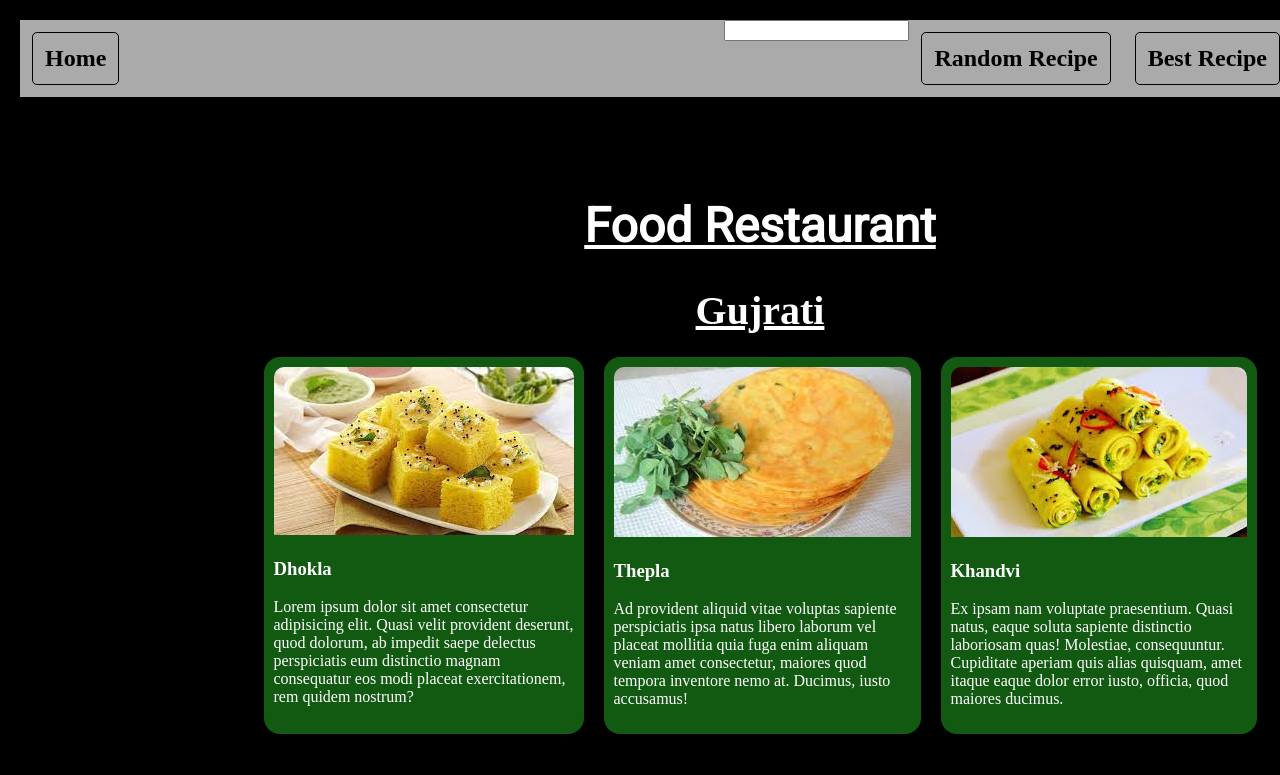
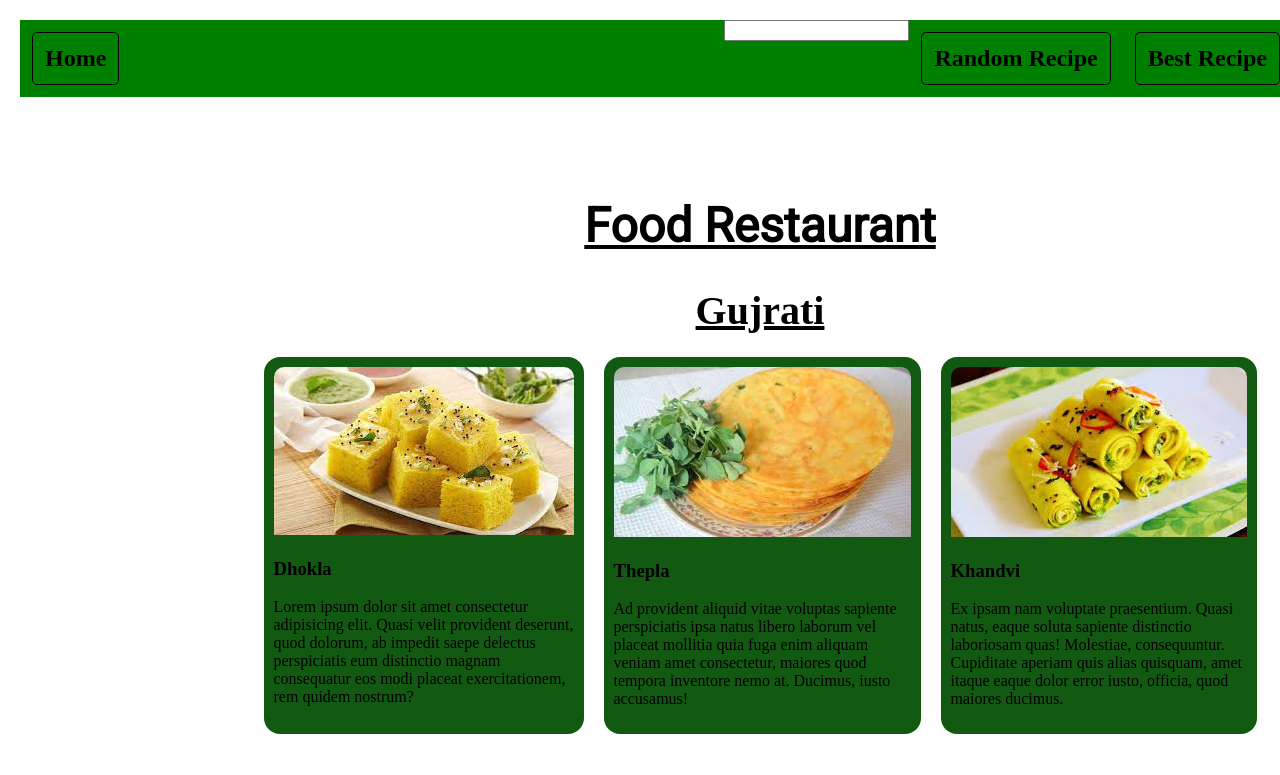
Before and after one commit to Ansh3112/Fronted-task-1, a website built with Parcel: page index.html in a window 1280 px wide. Shown: the top 775 px of the page. Built offline with nearby package versions, Linux system fonts and the light colour scheme; files whose address does not match are found by name.

Commit message:
Update index.html

```diff
--- a/index.html
+++ b/index.html
@@ -5,7 +5,7 @@
     <meta http-equiv="X-UA-Compatible" content="IE=edge">
     <meta name="viewport" content="width=, initial-scale=1.0">
     <title>STC frontend task 1 ansh goenka</title>
-    <link rel="stylesheet" href="./css/index.scss">
+    <link rel="stylesheet" href="./css/index.css">
     <script>
         function puc(name)
         {
```
